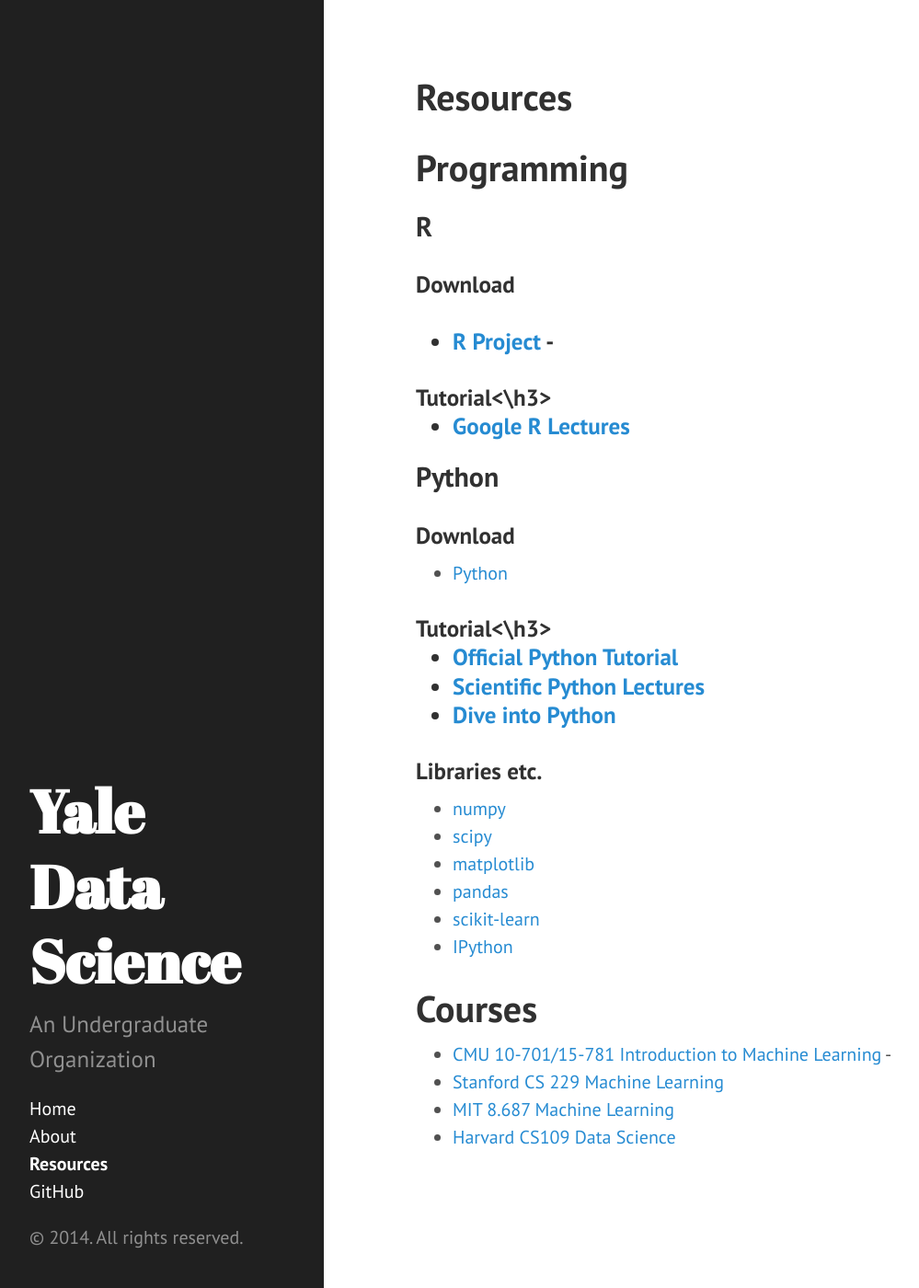
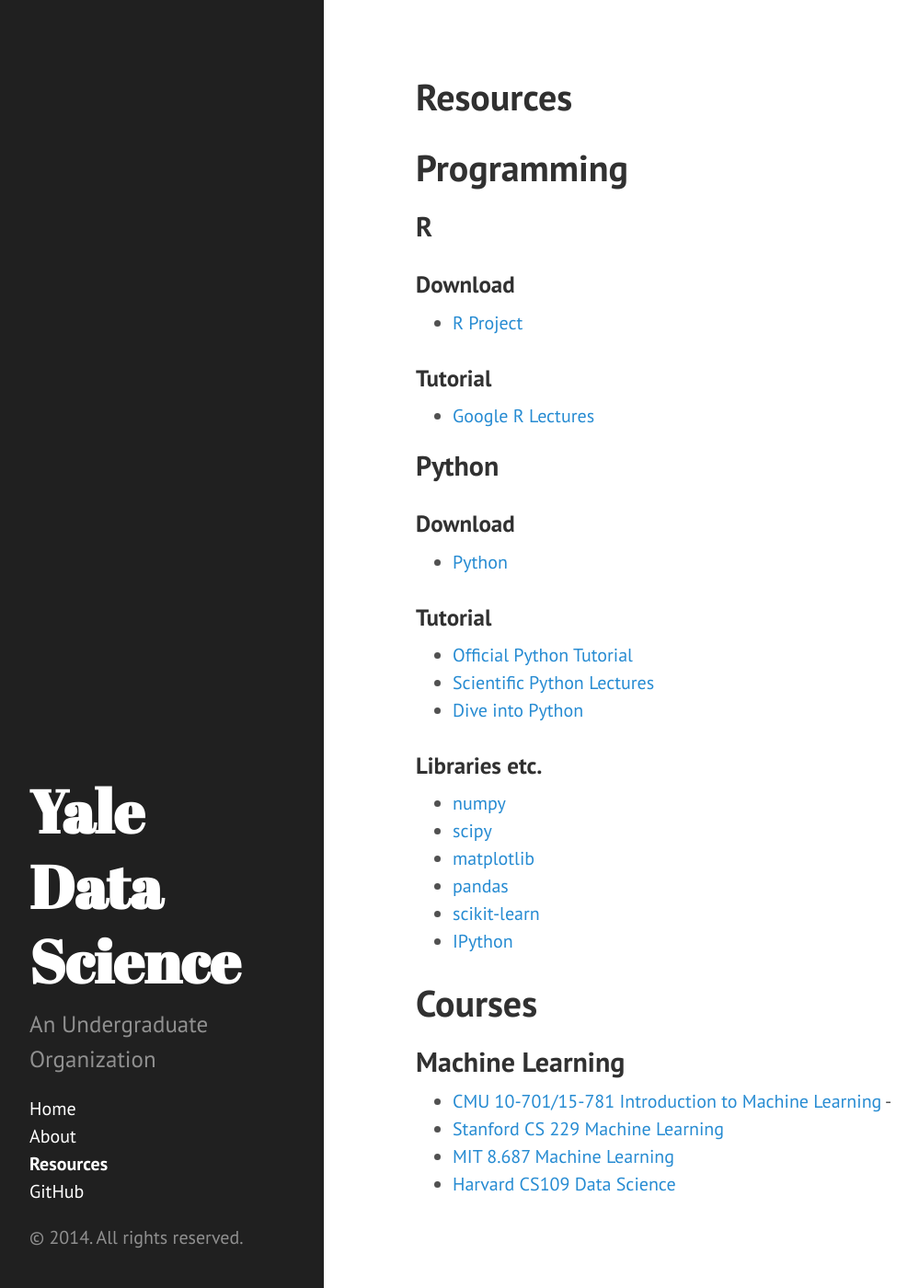
Before and after one commit to YaleDataScience/old-site, a Jekyll site: the page built from resources.html, in a window 1280 px wide and 1400 px high. Shown: the whole window at 92% size, without its empty margins (8-1007 px from the left). Built offline with Jekyll 4.4.1, drawn with Linux system fonts in a browser that asks for light colours; Markdown is read by kramdown in place of the engine named in the settings.

Commit message:
added resources

```diff
--- a/resources.html
+++ b/resources.html
@@ -6,13 +6,13 @@
 <div id="resources">
   <h1>Programming</h1>
     <h2>R</h2>
-    <h3>Download<h3>
+    <h3>Download</h3>
       <ul>
       <li>
-      <a href="http://www.r-project.org/" target="_blank">R Project</a> -
+      <a href="http://www.r-project.org/" target="_blank">R Project</a>
       </li>
       </ul>
-    <h3>Tutorial<\h3>
+    <h3>Tutorial</h3>
       <ul>
       <li>
       <a href="http://www.r-bloggers.com/google-developers-r-programming-video-lectures/" target="_blank">Google R Lectures</a>
@@ -26,7 +26,7 @@
           </li>
       </ul>
 
-      <h3>Tutorial<\h3>
+      <h3>Tutorial</h3>
       <ul>
 
       <li>
@@ -66,6 +66,7 @@
       </ul>
 
   <h1>Courses</h1>
+   <h2>Machine Learning</h2>
     <ul>
       <li>
       <a href="http://alex.smola.org/teaching/cmu2013-10-701x/" target="_blank">CMU 10-701/15-781 Introduction to Machine Learning</a> -
```
